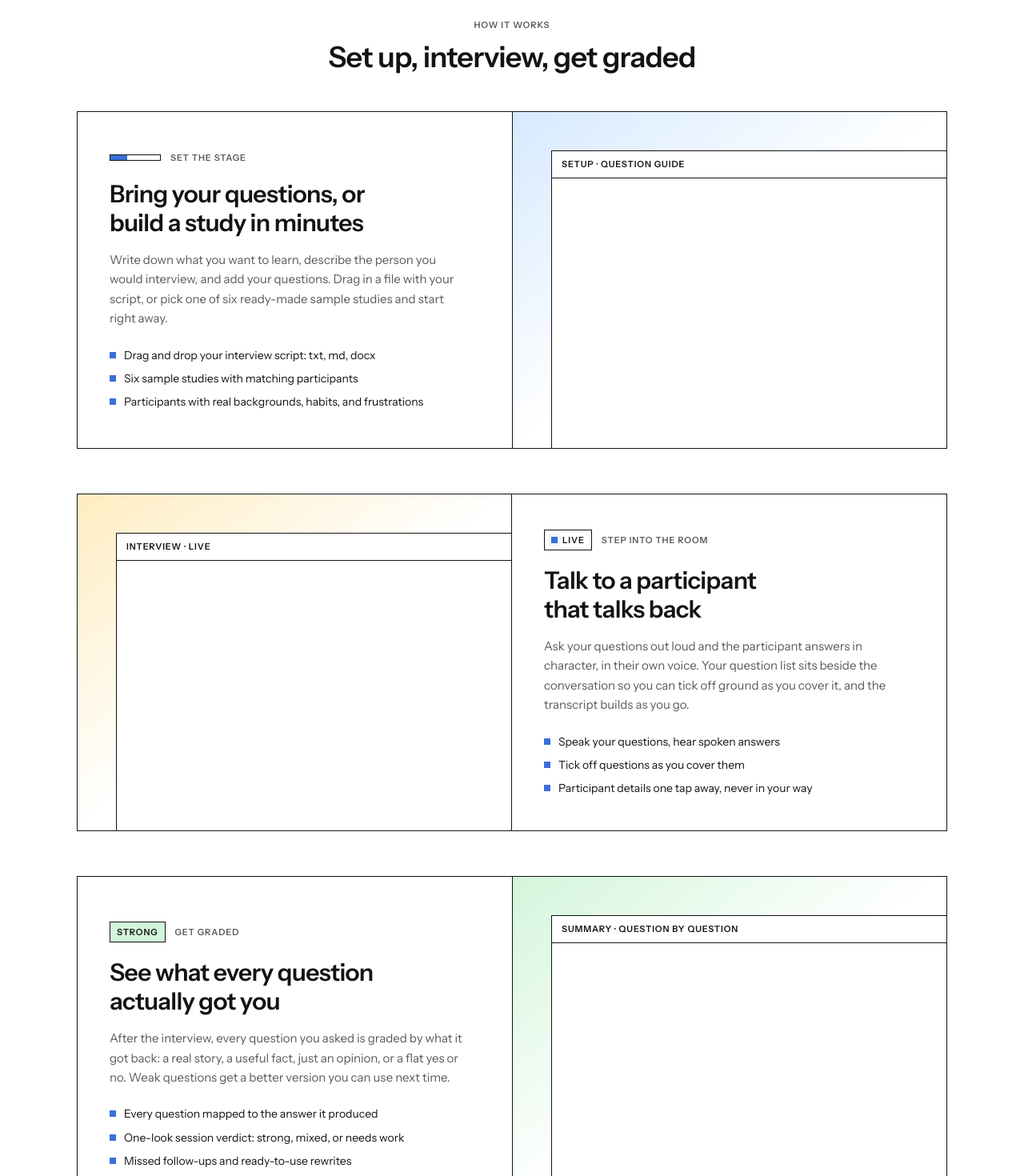
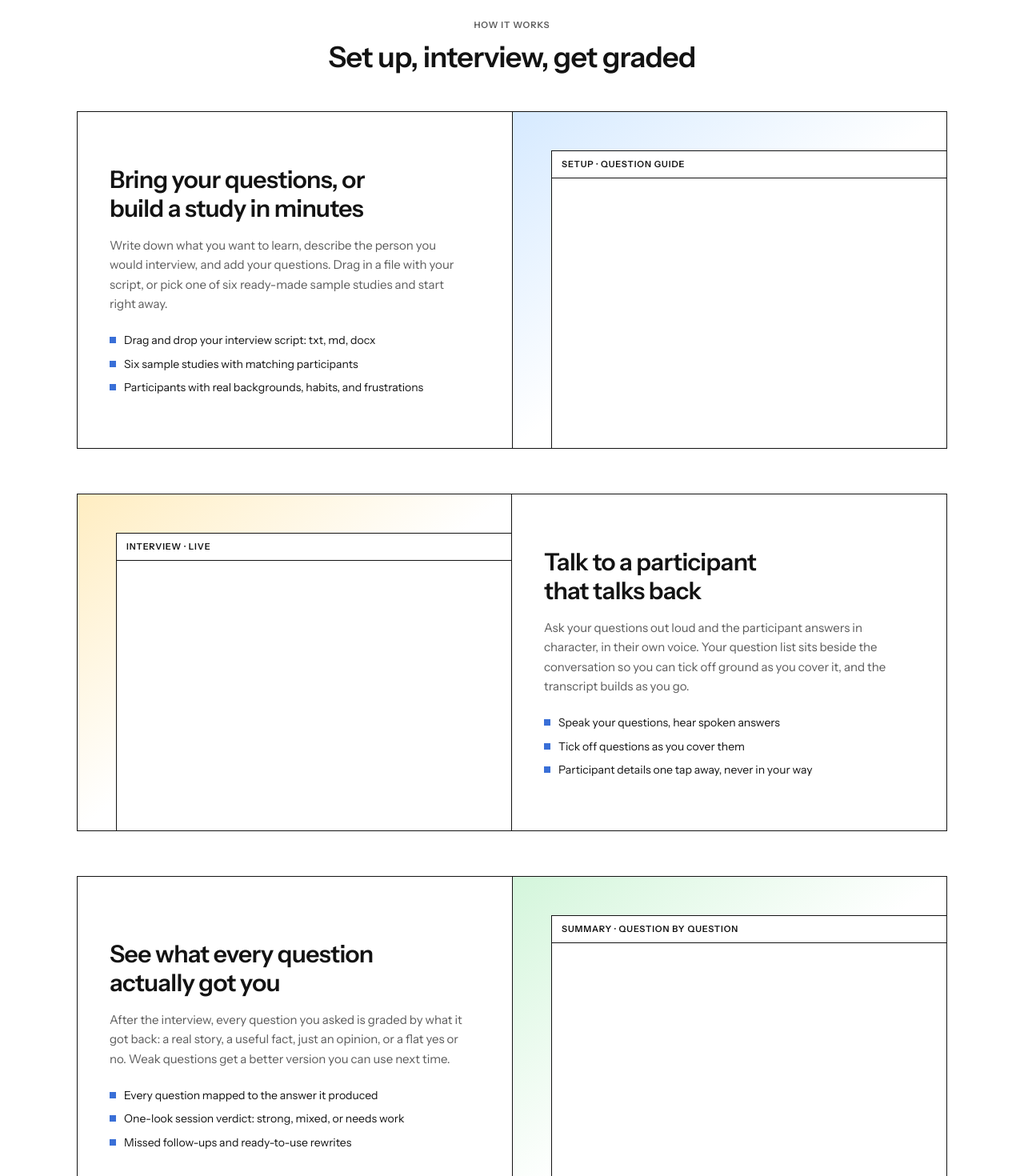
Before and after one commit to rishiashar/Personapilot, a Next.js app: page / in a window 1280 px wide. Shown: the part 1105-2575 px from the top of the page at 80% size. Built offline with nearby package versions, Linux system fonts and the light colour scheme.

Commit message:
refactor: remove tag row from How it works cards
Co-Authored-By: Devin AI <158243242+devin-ai-integration[bot]@users.noreply.github.com>

```diff
--- a/app/page.tsx
+++ b/app/page.tsx
@@ -6,15 +6,12 @@ import { StoryBeats } from "@/components/landing/StoryBeats";
 import { HeroDemo } from "@/components/landing/HeroDemo";
 import { LiveAppFrame } from "@/components/landing/LiveAppFrame";
 import { Reveal } from "@/components/landing/Reveal";
-import { StepTag } from "@/components/landing/StepTag";
 import { Button } from "@/components/ui/button";
 import { Waveform } from "@/components/Waveform";
 import { cn } from "@/lib/utils";
 
 const FEATURES = [
   {
-    tag: "Set the stage",
-    kind: "setup" as const,
     title: "Bring your questions, or build a study in minutes",
     description:
       "Write down what you want to learn, describe the person you would interview, and add your questions. Drag in a file with your script, or pick one of six ready-made sample studies and start right away.",
@@ -36,8 +33,6 @@ const FEATURES = [
     ),
   },
   {
-    tag: "Step into the room",
-    kind: "interview" as const,
     title: "Talk to a participant that talks back",
     description:
       "Ask your questions out loud and the participant answers in character, in their own voice. Your question list sits beside the conversation so you can tick off ground as you cover it, and the transcript builds as you go.",
@@ -60,8 +55,6 @@ const FEATURES = [
     reverse: true,
   },
   {
-    tag: "Get graded",
-    kind: "feedback" as const,
     title: "See what every question actually got you",
     description:
       "After the interview, every question you asked is graded by what it got back: a real story, a useful fact, just an opinion, or a flat yes or no. Weak questions get a better version you can use next time.",
@@ -151,7 +144,7 @@ export default function HomePage() {
           </Reveal>
           <div className="mt-12 space-y-10 sm:space-y-14">
             {FEATURES.map((feature) => (
-              <Reveal key={feature.tag}>
+              <Reveal key={feature.title}>
               <article className="grid border border-foreground bg-card transition-shadow duration-300 hover:shadow-[8px_8px_0_0_var(--foreground)] lg:grid-cols-2">
                 <div
                   className={cn(
@@ -159,8 +152,7 @@ export default function HomePage() {
                     feature.reverse && "lg:order-2",
                   )}
                 >
-                  <StepTag kind={feature.kind}>{feature.tag}</StepTag>
-                  <h3 className="mt-5 text-2xl font-semibold tracking-[-0.02em] text-balance sm:text-3xl">
+                  <h3 className="text-2xl font-semibold tracking-[-0.02em] text-balance sm:text-3xl">
                     {feature.title}
                   </h3>
                   <p className="mt-4 max-w-md text-[15px] leading-relaxed text-muted-foreground">
--- a/components/landing/StepTag.tsx
+++ /dev/null
@@ -1,61 +0,0 @@
-import { cn } from "@/lib/utils";
-
-type Kind = "setup" | "interview" | "feedback";
-
-/**
- * Step tags built from the product's own chrome: the setup wizard's
- * progress bar, the interview room's live chip, the summary's verdict tag.
- */
-export function StepTag({
-  kind,
-  children,
-}: {
-  kind: Kind;
-  children: React.ReactNode;
-}) {
-  if (kind === "setup") {
-    return (
-      <div className="flex items-center gap-3">
-        <span
-          aria-hidden
-          className="relative h-2 w-16 border border-foreground"
-        >
-          <span className="absolute inset-y-0 left-0 w-1/3 bg-brand" />
-        </span>
-        <span className="caps text-muted-foreground">{children}</span>
-      </div>
-    );
-  }
-
-  if (kind === "interview") {
-    return (
-      <div className="flex items-center gap-3">
-        <span
-          aria-hidden
-          className="flex items-center gap-1.5 border border-foreground px-2 py-1"
-        >
-          <span className="relative flex size-2">
-            <span className="absolute inline-flex size-full animate-ping bg-brand opacity-60 motion-reduce:animate-none" />
-            <span className="relative inline-flex size-2 bg-brand" />
-          </span>
-          <span className="caps text-foreground">Live</span>
-        </span>
-        <span className="caps text-muted-foreground">{children}</span>
-      </div>
-    );
-  }
-
-  return (
-    <div className="flex items-center gap-3">
-      <span
-        aria-hidden
-        className={cn(
-          "caps border border-foreground bg-wash-green px-2 py-1 text-foreground",
-        )}
-      >
-        Strong
-      </span>
-      <span className="caps text-muted-foreground">{children}</span>
-    </div>
-  );
-}
```
